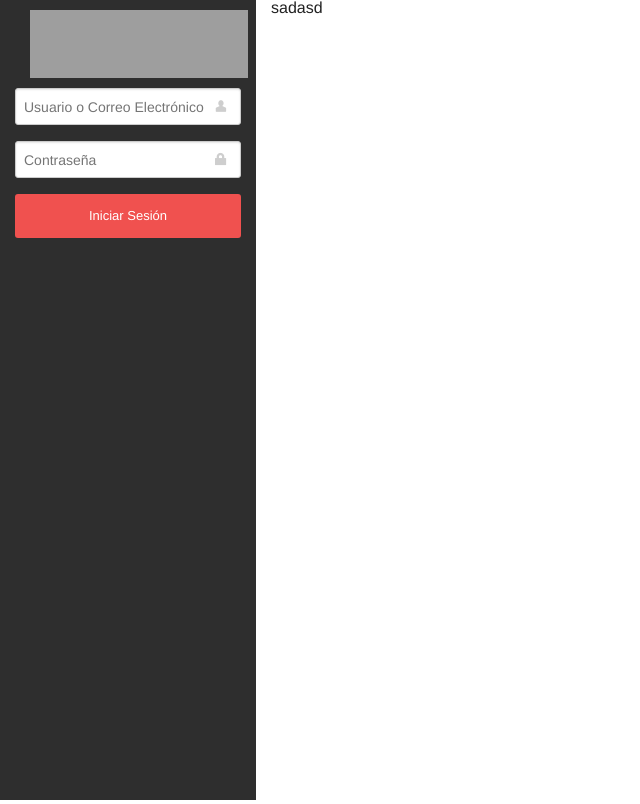
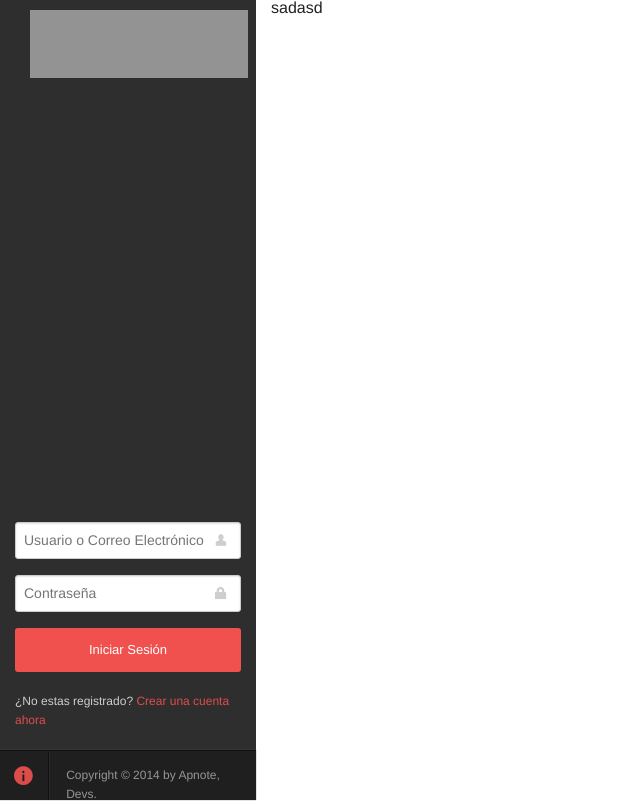
Before and after one commit to gitter-badger/webapnote, a CodeIgniter app: page / in a window 1280 px wide. Shown: the whole page, without its empty margins (0-640 px from the left). Run offline with CodeIgniter, Linux system fonts and the light colour scheme; grey boxes are pictures that could not be loaded.

Commit message:
Modificación para el login en welcome.php

```diff
--- a/application/views/welcome.php
+++ b/application/views/welcome.php
@@ -8,7 +8,7 @@
 						<a href="#" class="app-logotype">Apnote</a>
 					</div>
 				</div>
-				<div class="row">
+				<div class="row app-form-main">
 					<div class="large-10 column">
 						<form>
 							<div class="row">
@@ -22,11 +22,22 @@
 							<div class="row">
 								<input type="submit" class="button radius small expand" value="Iniciar Sesión" />
 							</div>
+							<div class="row">
+								<p class="app-message">¿No estas registrado? <a href="#">Crear una cuenta ahora</a></p>
+							</div>
 						</form>
 					</div>
 				</div>
+				<div class="row app-footer-main">
+					<div class="large-2 columns">
+						<a href="#" class="app-info-button"><i class="fi-info"></i></a>
+					</div>
+					<div class="large-8 columns">
+						<p class="app-message app-copyright">Copyright &copy; <?=date('Y');?> by Apnote, Devs.</p>
+					</div>
+				</div>
 			</div>
-			<div class="smlal-8 large-8 columns app-content-main">sadasd</div>
+			<div class="small-8 large-8 columns app-content-main">sadasd</div>
 		</div>
 		<!-- End Main body -->
 
--- a/assets/css/app.css
+++ b/assets/css/app.css
@@ -15,12 +15,23 @@
 /**************************************
 	Add Custom Styles for main app
 ***************************************/
+a {
+	opacity: .9;
+}
+
+a:hover {
+	-webkit-transition: .1s all ease-in;
+	-moz-transition: .1s all ease-in;
+	transition: .1s all ease-in;
+	opacity: 1;
+}
 
 .app-sidebar-main {
 	position: absolute;
 	height: 100%;
 	background: #2E2E2E;
 	padding-top: 10px;
+	color: #CECECE;
 }
 
 .app-content-main {
@@ -42,3 +53,46 @@
 	text-indent: -9999px;
 	margin-bottom: 10px;
 }
+
+.app-form-main {
+	position: absolute !important;
+	padding-right: 30px;
+	bottom: 34px;
+}
+
+.app-footer-main {
+	border-top: 1px solid rgb(17, 17, 17);
+	background: rgb(32, 31, 31);
+	box-shadow: 0 0 1px 0 rgb(92, 92, 92);
+	margin-left: -15px;
+	height: 50px;
+	bottom: 0px;
+	position: absolute !important;
+}
+
+a.app-info-button {
+	height: 49px;
+	width: 49px;
+	padding: 12px 0 0 14px;
+	border-right: 1px solid rgb(15, 15, 15);
+	box-shadow: 1px 0 0px 0 rgb(44, 44, 44);
+	left: 0;
+	display: block;
+	position: absolute;
+	font-size: 25px;
+}
+
+a.app-info-button:hover {
+	background: rgb(26, 26, 26);
+}
+
+.app-message {
+	font-size: 12px;
+}
+
+.app-copyright {
+	color: rgb(150, 150, 150) !important;
+	position: relative;
+	top: 15px;
+	height: 10px;
+}
```
